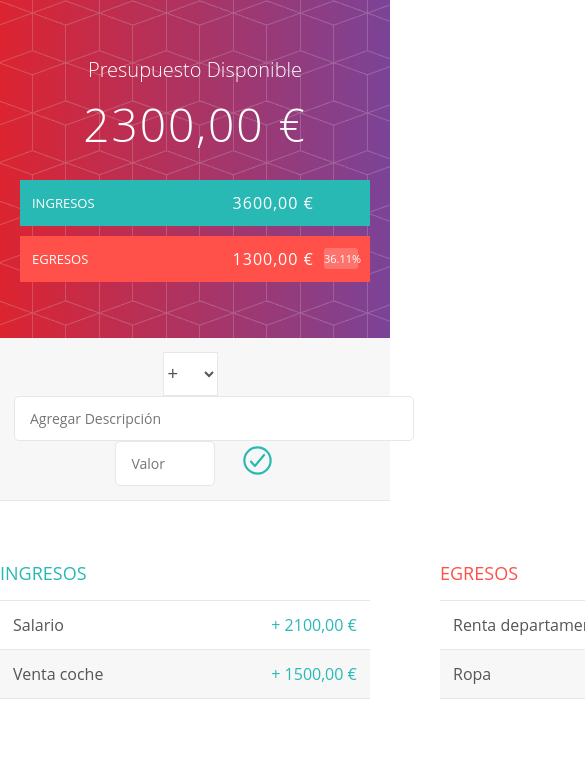
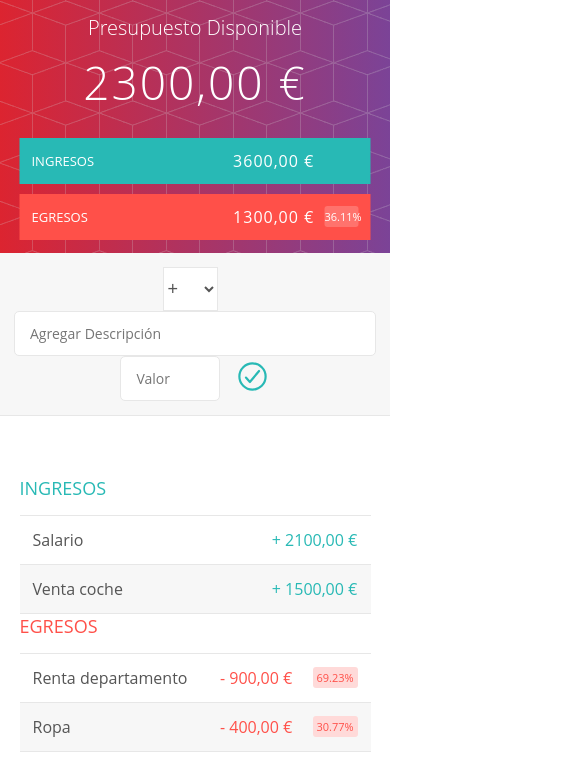
Before and after one commit to Misael00103/Control-Presupuesto, a plain HTML site: page index.html in a window 390 px wide. Shown: the top 776 px of the page, 585 px wide, since content can reach past the window. Drawn offline with nearby package versions, Linux system fonts and the light colour scheme.

Commit message:
Update estilos.css

```diff
--- a/css/estilos.css
+++ b/css/estilos.css
@@ -256,3 +256,37 @@ h2 {
 .elemento:hover .elemento_eliminar--btn { display: block; }
 .elemento:hover .elemento_valor { transform: translateX(-20px); }
 .elemento:hover .elemento_porcentaje { transform: translateX(-20px); }
+
+@media only screen and (max-width: 600px) {
+    .cabecero {
+        height: 30vh;
+        padding-top: 80px;
+        padding-bottom: 50px;
+    }
+
+    .presupuesto {
+        width: 90%;
+    }
+
+    .agregar_descripcion {
+        width: 100%;
+    }
+
+    .agregar_valor {
+        width: 100px;
+        margin-right: 0;
+    }
+
+    .contenedor {
+        width: 90%;
+    }
+
+    .ingreso, .egreso {
+        width: 100%;
+        margin-right: 0;
+    }
+
+    .elemento_valor, .elemento_porcentaje {
+        transform: none;
+    }
+}
```
